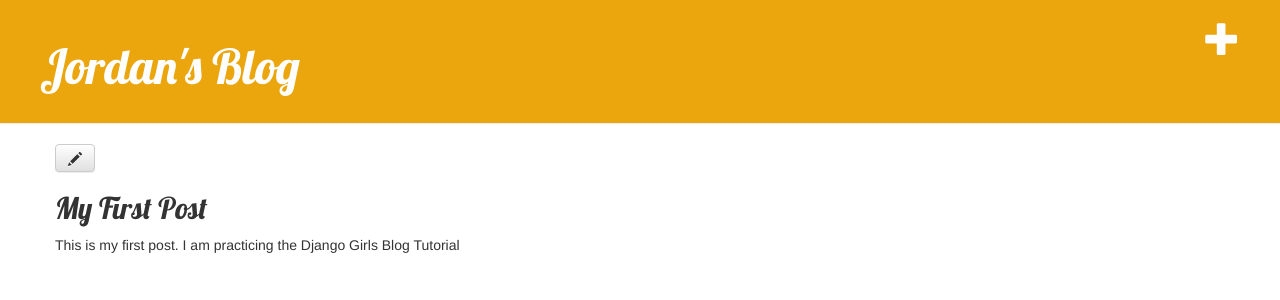
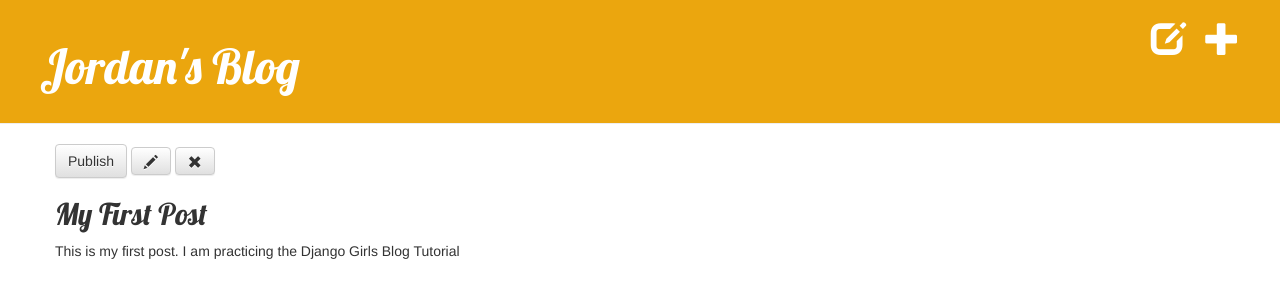
Before and after one commit to Jumpman47/my-first-blog, a Django app: page /post/7/ in a window 1280 px wide. Shown: the top 300 px of the page. Run offline with Django 3.2, Linux system fonts and the light colour scheme; a user stored in the database is signed in; data comes from the database, SQL or seed files in the repository; both versions use the stored data as it was after the commit; some libraries are stand-ins or nearby versions.

Commit message:
Added drafts, a publish button, and delete function,.

```diff
--- a/blog/templates/blog/base.html
+++ b/blog/templates/blog/base.html
@@ -13,6 +13,9 @@
         <a href="{% url 'post_new' %}" class="top-menu">
           <span class="glyphicon glyphicon-plus"></span>
         </a>
+        <a href="{% url 'post_draft_list' %}" class="top-menu">
+          <span class="glyphicon glyphicon-edit"></span>
+        </a>
       {% endif %}
         <h1><a href="/">Jordan's Blog</a></h1>
     </div>
--- a/blog/templates/blog/post_detail.html
+++ b/blog/templates/blog/post_detail.html
@@ -2,14 +2,19 @@
 
 {% block content %}
     <div class="post">
-        {% if post.published_date %}
-            <div class="date">
-                {{ post.published_date }}
-            </div>
-        {% endif %}
+      {% if post.published_date %}
+        <div class="date">
+            {{ post.published_date }}
+        </div>
+      {% else %}
+        <a class="btn btn-default" href="{% url 'post_publish' pk=post.pk %}">Publish</a>
+      {% endif %}
         {% if user.is_authenticated %}
           <a class="btn btn-default" href="{% url 'post_edit' pk=post.pk %}">
             <span class="glyphicon glyphicon-pencil"></span>
+          </a>
+          <a class="btn btn-default" href="{% url 'post_remove' pk=post.pk %}">
+            <span class="glyphicon glyphicon-remove"></span>
           </a>
         {% endif %}
         <h2>{{ post.title }}</h2>
--- a/blog/urls.py
+++ b/blog/urls.py
@@ -6,4 +6,7 @@ urlpatterns = [
     path('post/<int:pk>/', views.post_detail, name='post_detail'),
     path('post/new', views.post_new, name='post_new'),
     path('post/<int:pk>/edit/', views.post_edit, name='post_edit'),
+    path('drafts/', views.post_draft_list, name='post_draft_list'),
+    path('post/<pk>/publish/', views.post_publish, name='post_publish'),
+    path('post/<pk>/remove/', views.post_remove, name='post_remove'),
 ]
--- a/blog/views.py
+++ b/blog/views.py
@@ -6,7 +6,7 @@ from .forms import PostForm
 
 # Create your views here.
 def post_list(request):
-    posts = Post.objects.filter(published_date__lte=timezone.now()).order_by('published_date')
+    posts = Post.objects.filter(published_date__lte=timezone.now()).order_by('-published_date')
     return render(request, 'blog/post_list.html', {'posts': posts})
 
 def post_detail(request, pk):
@@ -19,7 +19,6 @@ def post_new(request):
         if form.is_valid():
             post = form.save(commit=False)
             post.author = request.user
-            post.published_date = timezone.now()
             post.save()
             return redirect('post_detail', pk=post.pk)
     else:
@@ -33,9 +32,22 @@ def post_edit(request, pk):
         if form.is_valid():
             post = form.save(commit=False)
             post.author = request.user
-            post.published_date = timezone.now()
             post.save()
             return redirect('post_detail', pk=post.pk)
     else:
         form = PostForm(instance=post)
     return render(request, 'blog/post_edit.html', {'form': form})
+
+def post_draft_list(request):
+    posts = Post.objects.filter(published_date__isnull=True).order_by('created_date')
+    return render(request, 'blog/post_draft_list.html', {'posts': posts})
+
+def post_publish(request, pk):
+    post = get_object_or_404(Post, pk=pk)
+    post.publish()
+    return redirect('post_detail', pk=pk)
+
+def post_remove(request, pk):
+    post = get_object_or_404(Post, pk=pk)
+    post.delete()
+    return redirect('post_list')
```
Also changed, not shown: blog/templates/blog/post_draft_list.html (added, +11 -0 lines), db.sqlite3.
